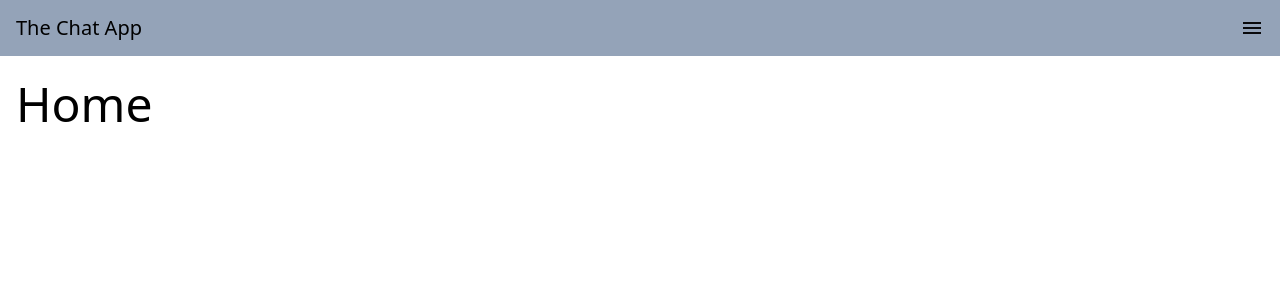
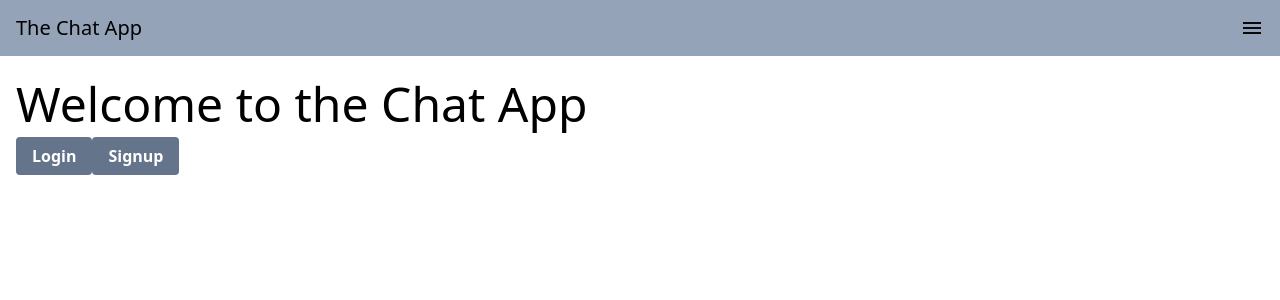
Before and after one commit to Tejas-Weldode/real-time-chat-app-frontend, a React (Vite) app: page / in a window 1280 px wide. Shown: the top 300 px of the page. Built offline with nearby package versions, Linux system fonts and the light colour scheme.

Commit message:
redesigned the home page

```diff
--- a/src/pages/Home.jsx
+++ b/src/pages/Home.jsx
@@ -1,5 +1,6 @@
 import { React } from "react";
 import { useAuthContext } from "../context/AuthContext";
+import { Link } from "react-router-dom";
 
 export default function Home() {
     const { userData } = useAuthContext();
@@ -8,12 +9,37 @@ export default function Home() {
         <>
             {userData ? (
                 <div>
-                    <h1>Home</h1>
-                    <p>Hello {userData.fullName}</p>
+                    <h1>Hello {userData.fullName}</h1>
+                    <Link
+                        className="bg-slate-500 hover:bg-slate-700 text-white font-bold py-2 px-4 rounded"
+                        to="/chat"
+                    >
+                        Chat
+                    </Link>
+                    <Link
+                        className="bg-slate-500 hover:bg-slate-700 text-white font-bold py-2 px-4 rounded"
+                        to="/chat/discover-people"
+                    >
+                        Discover People
+                    </Link>
                     <br />
                 </div>
             ) : (
-                <h1>Home</h1>
+                <>
+                    <h1>Welcome to the Chat App</h1>
+                    <Link
+                        className="bg-slate-500 hover:bg-slate-700 text-white font-bold py-2 px-4 rounded"
+                        to="/login"
+                    >
+                        Login
+                    </Link>
+                    <Link
+                        className="bg-slate-500 hover:bg-slate-700 text-white font-bold py-2 px-4 rounded"
+                        to="/signup"
+                    >
+                        Signup
+                    </Link>
+                </>
             )}
         </>
     );
```
